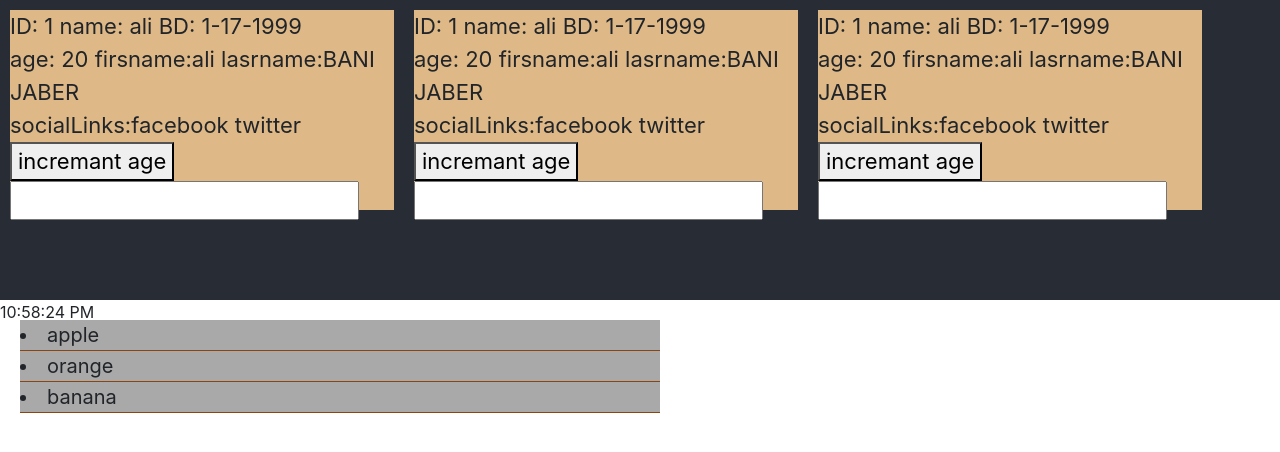
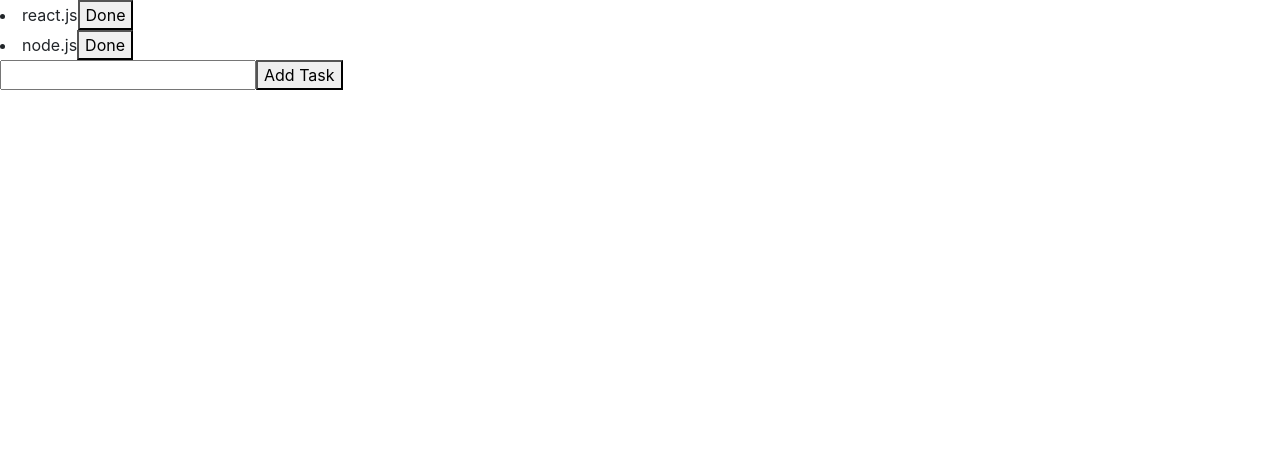
Before and after one commit to AliBaniJaber/testRout, a React (Create React App) app: page / in a window 1280 px wide. Shown: the top 452 px of the page. Built offline with nearby package versions, Linux system fonts and the light colour scheme.

Commit message:
Todolist

```diff
--- a/src/App.js
+++ b/src/App.js
@@ -5,6 +5,8 @@ import "./css/Student.css";
 import FormStudent from "./component/formStudent";
 import Lists from "./component/lists";
 import Condition from "./component/Conditions";
+import  Testcondtion from "./component/testconditions";
+import AppTodolist from "./Todolist/AppTodolist";
 
 
 function aliattr(){
@@ -24,14 +26,16 @@ class App extends Component{
  render() {
    return (
        <div>
-       <div className="Student">
-           <Student ID="1" name="ali" BD="1-17-1999"> </Student>
-           <Student ID="1" name="ali" BD="1-17-1999"> </Student>
-           <Student ID="1" name="ali" BD="1-17-1999"> </Student>
-       </div>
-           {/*<FormStudent/>*/}
-           <Lists/>
-           <Condition/>
+       {/*<div className="Student">*/}
+       {/*    <Student ID="1" name="ali" BD="1-17-1999"> </Student>*/}
+       {/*    <Student ID="1" name="ali" BD="1-17-1999"> </Student>*/}
+       {/*    <Student ID="1" name="ali" BD="1-17-1999"> </Student>*/}
+       {/*</div>*/}
+       {/*    /!*<FormStudent/>*!/*/}
+       {/*    <Lists/>*/}
+       {/*    <Condition/>*/}
+       {/*    <Testcondtion/>*/}
+       <AppTodolist/>
 
        </div>
 
--- /dev/null
+++ b/src/Todolist/AppTodolist.js
@@ -0,0 +1,59 @@
+ import React,{Component} from "react";
+
+
+class AppTodolist extends Component
+{
+
+    state=
+    {
+        newTask:"",
+        todos:[
+            {text:"react.js"},
+            {text:"node.js"},
+        ]
+    };
+
+    complettask(index)
+    {
+        const todos=[...this.state.todos];
+        console.log(index);
+        todos.splice(index,1);
+        this.setState({todos});
+
+
+    }
+    constructor(props) {
+        super(props);
+        this.complettask=this.complettask.bind(this);
+        this.addtonewtask=this.addtonewtask.bind(this);
+        this.addTask=this.addTask.bind(this);
+    }
+
+    addtonewtask(event){
+        this.setState({newTask:event.target.value});
+
+    };
+
+    addTask()
+    {
+        const todo=[...this.state.todos];
+        todo.push({text:this.state.newTask});
+        this.setState({todos:todo,newTask:""});
+    }
+
+
+
+    render() {
+
+
+        return(
+            <div>
+                {this.state.todos.map((todo,index)=><li key={index}>{todo.text}
+                <button onClick={()=>{this.complettask(index)}}>Done</button></li>)}
+                <input onChange={this.addtonewtask} type="text"/>
+                <button onClick={this.addTask} addTask>Add Task</button>
+            </div>)
+    }
+}
+
+export default AppTodolist;
--- /dev/null
+++ b/src/component/css/testcondtion.css
@@ -0,0 +1,10 @@
+.testcondtion
+{
+    background: lemonchiffon;
+    position: relative;
+    top:100px;
+    left: 20px;
+    width: 50%;
+    border-bottom: 1px solid saddlebrown;
+    font-size: 25px;
+}
--- /dev/null
+++ b/src/component/testconditions.js
@@ -0,0 +1,85 @@
+import React, {Component} from "react";
+
+import "./css/testcondtion.css"
+
+function Users() {
+
+    let users=[
+        {id:1 ,name:"ali",age:30},
+        {id:2 ,name:"omar",age:66},
+        {id:3 ,name:"muhamad",age:40},
+        {id:4 ,name:"abad",age:12}
+    ];
+
+ return<ui>
+        {users.map(user=> <li key={user.id}>{user.name}{"\t\t\t"}{user.age}</li>)}
+
+    </ui>
+
+
+}
+
+
+
+
+
+
+
+class testconditions extends Component{
+
+    constructor(props) {
+        super(props);
+        this.changetext=this.changetext.bind(this);
+    }
+
+
+    state={
+        text:"ali"
+    };
+
+
+
+
+
+
+    changetext(event)
+    {
+        this.setState({text:event.target.value});
+        if(event.target.value==12)
+        {
+            this.setState({text:"the number equal 12 "});
+        }
+        else
+        {
+
+        }
+
+    }
+
+
+
+    render(){
+
+
+
+
+
+       return <div className={"testcondtion"}>
+           test condtion
+           <br/>
+
+           <p id={"adddatat"}>{this.state.text} </p>
+
+       <input type="text" onChange={this.changetext}/>
+       <Users/>
+       <Users/>
+
+
+
+
+       </div>
+    }
+
+}
+
+export default testconditions;
```
Also changed, not shown: src/component/Conditions.js (line endings or trailing spaces).
